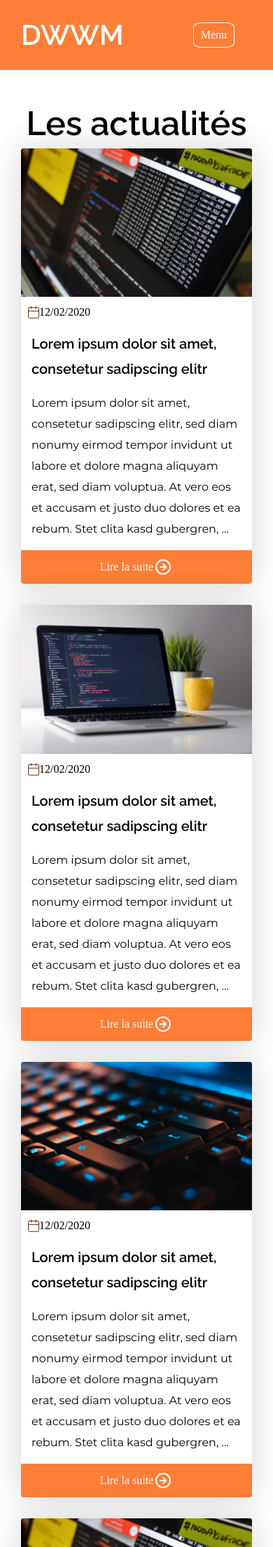
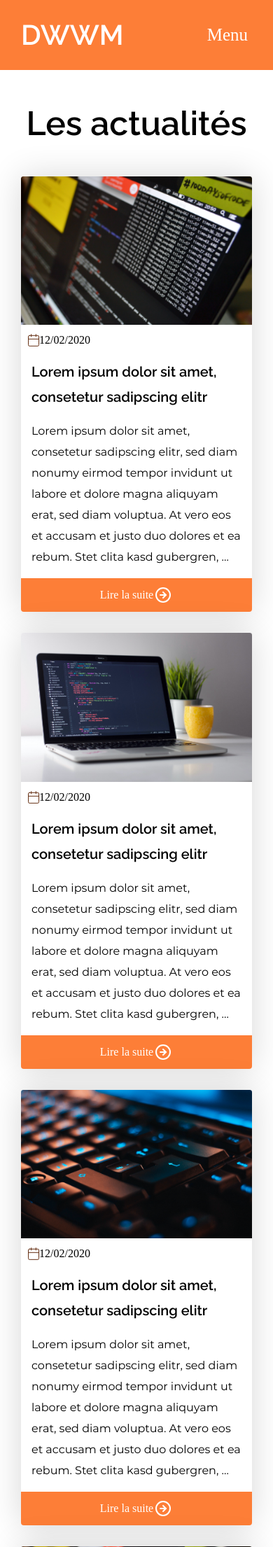
Before and after one commit to alan3700/Ecf, a PHP site: page /actualite.php in a window 390 px wide. Shown: the top 2210 px of the page at 70% size. Run offline with PHP 8.4, Linux system fonts and the light colour scheme.

Commit message:
version 1

```diff
--- a/actualite.php
+++ b/actualite.php
@@ -5,54 +5,72 @@
             <div class="container">
                 <h1 class="h2-like">Les actualités</h1>
                 <ul class="list-derniere-actu" role="list">
-                    <li class="card">
+                <li class="card last-card">
                         <figure><img src="img/Photo-2.png" srcset="img/Photo-2@2x.png 2x" alt="image d'un ordinateur"></figure>
-                        <figcaption><img src="img/Icone date.svg">12/02/2020</figcaption>
-                        <div class="description-content">
-                            <h3>Lorem ipsum dolor sit amet, consetetur sadipscing elitr</h3>
-                            <p>Lorem ipsum dolor sit amet, consetetur sadipscing elitr, sed diam nonumy eirmod tempor invidunt ut labore et dolore magna aliquyam erat, sed diam voluptua. At vero eos et accusam et justo duo dolores et ea rebum. Stet clita kasd gubergren, …</p>
+                        <div class="figcaption">
+                            <img src="img/Icone date.svg">
+                            <p>12/02/2020</p>
                         </div>
-                        <a class="btn-article" href="articleformation.php">Lire la suite <img src="img/Icon feather-arrow-right-circle.svg"></a>
-                    </li>
-                    <li class="card">
-                        <figure><img src="img/Photo-3.png" srcset="img/Photo-3@2x.png 2x" alt="image d'un ordinateur"></figure>
-                        <figcaption><img src="img/Icone date.svg">12/02/2020</figcaption>
                         <div class="description-content">
                             <h3>Lorem ipsum dolor sit amet, consetetur sadipscing elitr</h3>
                             <p>Lorem ipsum dolor sit amet, consetetur sadipscing elitr, sed diam nonumy eirmod tempor invidunt ut labore et dolore magna aliquyam erat, sed diam voluptua. At vero eos et accusam et justo duo dolores et ea rebum. Stet clita kasd gubergren, …</p>
                         </div>
                         <a class="btn-article" href="articleformation.php">Lire la suite<img src="img/Icon feather-arrow-right-circle.svg"></a>
                     </li>
-                    <li class="card">
-                        <figure><img src="img/Photo-4.png" srcset="img/Photo-4@2x.png 2x" alt="image d'un ordinateur"></figure>
-                        <figcaption><img src="img/Icone date.svg">12/02/2020</figcaption>
+                    <li class="card last-card">
+                        <figure><img src="img/Photo-3.png" srcset="img/Photo-3@2x.png 2x" alt="image d'un ordinateur"></figure>
+                        <div class="figcaption">
+                            <img src="img/Icone date.svg">
+                            <p>12/02/2020</p>
+                        </div>
                         <div class="description-content">
                             <h3>Lorem ipsum dolor sit amet, consetetur sadipscing elitr</h3>
                             <p>Lorem ipsum dolor sit amet, consetetur sadipscing elitr, sed diam nonumy eirmod tempor invidunt ut labore et dolore magna aliquyam erat, sed diam voluptua. At vero eos et accusam et justo duo dolores et ea rebum. Stet clita kasd gubergren, …</p>
                         </div>
                         <a class="btn-article" href="articleformation.php">Lire la suite<img src="img/Icon feather-arrow-right-circle.svg"></a>
                     </li>
-                    <li class="card">
-                        <figure><img src="img/Photo-2.png" srcset="img/Photo-2@2x.png 2x" alt="image d'un ordinateur"></figure>
-                        <figcaption><img src="img/Icone date.svg">12/02/2020</figcaption>
-                        <div class="description-content">
-                            <h3>Lorem ipsum dolor sit amet, consetetur sadipscing elitr</h3>
-                            <p>Lorem ipsum dolor sit amet, consetetur sadipscing elitr, sed diam nonumy eirmod tempor invidunt ut labore et dolore magna aliquyam erat, sed diam voluptua. At vero eos et accusam et justo duo dolores et ea rebum. Stet clita kasd gubergren, …</p>
+                    <li class="card last-card">
+                        <figure><img src="img/Photo-4.png" srcset="img/Photo-4@2x.png 2x" alt="image d'un ordinateur"></figure>
+                        <div class="figcaption">
+                            <img src="img/Icone date.svg">
+                            <p>12/02/2020</p>
                         </div>
-                        <a class="btn-article" href="articleformation.php">Lire la suite <img src="img/Icon feather-arrow-right-circle.svg"></a>
-                    </li>
-                    <li class="card">
-                        <figure><img src="img/Photo-3.png" srcset="img/Photo-3@2x.png 2x" alt="image d'un ordinateur"></figure>
-                        <figcaption><img src="img/Icone date.svg">12/02/2020</figcaption>
                         <div class="description-content">
                             <h3>Lorem ipsum dolor sit amet, consetetur sadipscing elitr</h3>
                             <p>Lorem ipsum dolor sit amet, consetetur sadipscing elitr, sed diam nonumy eirmod tempor invidunt ut labore et dolore magna aliquyam erat, sed diam voluptua. At vero eos et accusam et justo duo dolores et ea rebum. Stet clita kasd gubergren, …</p>
                         </div>
                         <a class="btn-article" href="articleformation.php">Lire la suite<img src="img/Icon feather-arrow-right-circle.svg"></a>
                     </li>
-                    <li class="card">
+                    <li class="card last-card">
+                        <figure><img src="img/Photo-2.png" srcset="img/Photo-2@2x.png 2x" alt="image d'un ordinateur"></figure>
+                        <div class="figcaption">
+                            <img src="img/Icone date.svg">
+                            <p>12/02/2020</p>
+                        </div>
+                        <div class="description-content">
+                            <h3>Lorem ipsum dolor sit amet, consetetur sadipscing elitr</h3>
+                            <p>Lorem ipsum dolor sit amet, consetetur sadipscing elitr, sed diam nonumy eirmod tempor invidunt ut labore et dolore magna aliquyam erat, sed diam voluptua. At vero eos et accusam et justo duo dolores et ea rebum. Stet clita kasd gubergren, …</p>
+                        </div>
+                        <a class="btn-article" href="articleformation.php">Lire la suite<img src="img/Icon feather-arrow-right-circle.svg"></a>
+                    </li>
+                    <li class="card last-card">
+                        <figure><img src="img/Photo-3.png" srcset="img/Photo-3@2x.png 2x" alt="image d'un ordinateur"></figure>
+                        <div class="figcaption">
+                            <img src="img/Icone date.svg">
+                            <p>12/02/2020</p>
+                        </div>
+                        <div class="description-content">
+                            <h3>Lorem ipsum dolor sit amet, consetetur sadipscing elitr</h3>
+                            <p>Lorem ipsum dolor sit amet, consetetur sadipscing elitr, sed diam nonumy eirmod tempor invidunt ut labore et dolore magna aliquyam erat, sed diam voluptua. At vero eos et accusam et justo duo dolores et ea rebum. Stet clita kasd gubergren, …</p>
+                        </div>
+                        <a class="btn-article" href="articleformation.php">Lire la suite<img src="img/Icon feather-arrow-right-circle.svg"></a>
+                    </li>
+                    <li class="card last-card">
                         <figure><img src="img/Photo-4.png" srcset="img/Photo-4@2x.png 2x" alt="image d'un ordinateur"></figure>
-                        <figcaption><img src="img/Icone date.svg">12/02/2020</figcaption>
+                        <div class="figcaption">
+                            <img src="img/Icone date.svg">
+                            <p>12/02/2020</p>
+                        </div>
                         <div class="description-content">
                             <h3>Lorem ipsum dolor sit amet, consetetur sadipscing elitr</h3>
                             <p>Lorem ipsum dolor sit amet, consetetur sadipscing elitr, sed diam nonumy eirmod tempor invidunt ut labore et dolore magna aliquyam erat, sed diam voluptua. At vero eos et accusam et justo duo dolores et ea rebum. Stet clita kasd gubergren, …</p>
--- a/articleformation.php
+++ b/articleformation.php
@@ -1,4 +1,4 @@
-<?php $page='Article'; ?>
+<?php $page='Actualité'; ?>
 
 <?php include('parts/header.php'); ?>
     <main>
--- a/articlepost.php
+++ b/articlepost.php
@@ -1,4 +1,4 @@
-<?php $page='Post'; ?>
+<?php $page='Formation'; ?>
 
 <?php include('parts/header.php'); ?>
     <main>
--- a/contact.php
+++ b/contact.php
@@ -17,8 +17,10 @@
                         <label style='display:block;' class="label" for="msg"> Votre Message </label>
                         <textarea minlength="1" maxlength="256" id="msg" placeholder="Tapez votre message"></textarea>
                     </div>
+                    <div class="btn-container">
                     <button class="btn-submit" type="submit" form="form" value="Submit">Envoyer<img src="img/Icon feather-arrow-right-circle.svg">
                 </button>
+                </div>
                 </div>
             </form>
         </section>
--- a/css/stylehome.css
+++ b/css/stylehome.css
@@ -89,14 +89,12 @@ h2,
 }
 
 .toggle-menu {
-    margin: 2.5rem;
-    padding: 0.5rem 1rem;
+    padding: 0.5rem ,1rem;
     color: white;
+    transition:.3s;
+    background-color: var(--accent);
     border: 0;
-    transition: .3s;
-    background-color: var(--accent);
-    border: 1px solid white;
-    border-radius: 20%;
+    font-size: 2.5rem;
 }
 
 
@@ -172,7 +170,7 @@ header{
 
 /* Card actu */
 
-figcaption{
+.figcaption{
     padding: 1rem;
     padding-bottom: 0px;
     display: flex;
@@ -370,6 +409,10 @@ figure img{
 }
  .derniere-actu h2{
      text-align: center;
+     padding-bottom: 4rem;
+ }
+ .derniere-actu h1{
+     padding-bottom: 4rem;
  }
  .list-derniere-actu{
     padding-top: 4rem;
@@ -379,13 +422,25 @@ figure img{
     gap: 3rem;
 }
 
+
+@media screen and (max-width:62em) {
+    .list-derniere-actu{
+       display: grid;
+       grid-template-columns:1fr 1fr;
+   }
+   .last-card{
+       grid-column: 1/3;
+   }
+}
 @media screen and (max-width:48em) {
     .list-derniere-actu{
        display: grid;
        grid-template-columns: 1fr;
    }
+   .last-card{
+       grid-column: 1/1;
+   }
 }
-
 
 /* RENCONTRE ETUDIANT */
 
--- a/parts/footer.php
+++ b/parts/footer.php
@@ -2,9 +2,13 @@
 <footer>
     <div class="container flex-container">
        <div class="contact-footer">
+       <adresse>
             <h4>Développer web et web mobile</h4>
-            <p>CEFIM<br> 32 Avenue Marcel Dassault<br> 37200 Tours<br> T : 02 47 40 26 80</p>
+            <p>CEFIM<br> 32 Avenue Marcel Dassault<br> 37200 Tours</p>
+             <a class="lien-foot" href="T : 02 47 40 26 80">T : 02 47 40 26 80</a>
+            </adresse>
         </div>
+
        <div class="mention-footer">
         <a class="lien-confi" href="confidentialite.php"><NOBR>Mentions légales</NOBR></a>
            <a class="lien-confi" href="confidentialite.php"><NOBR>Politique de confidentialité</NOBR></a>
--- a/parts/header.php
+++ b/parts/header.php
@@ -19,7 +19,7 @@
             </div>
             <div class="nav-container">
                 <nav class="main-nav">
-                    <button class="toggle-menu" aria-expanded="false" aria-controls="menu">Menu</button>
+                    <button class="toggle-menu" aria-expanded="false" aria-controls="menu">Menu </button>
                     <ul id="menu" class="menu" role="list" hidden>
                         <li class="menu-item ">
                             <a href="index.php" class="menu-link  <?php if ( isset($page) && $page === 'Home'){echo 'active';} ?>">Accueil</a>
```
Also changed, not shown: other parts of css/stylehome.css (+132 -29 lines), index.php (+22 -13 lines), profil.php (+22 -22 lines).
